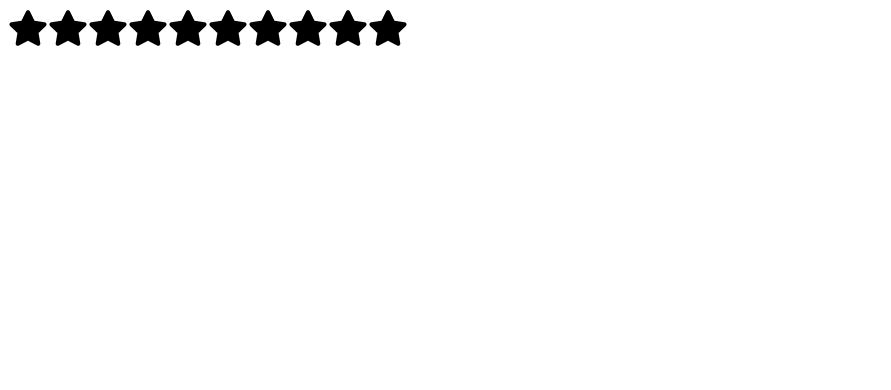
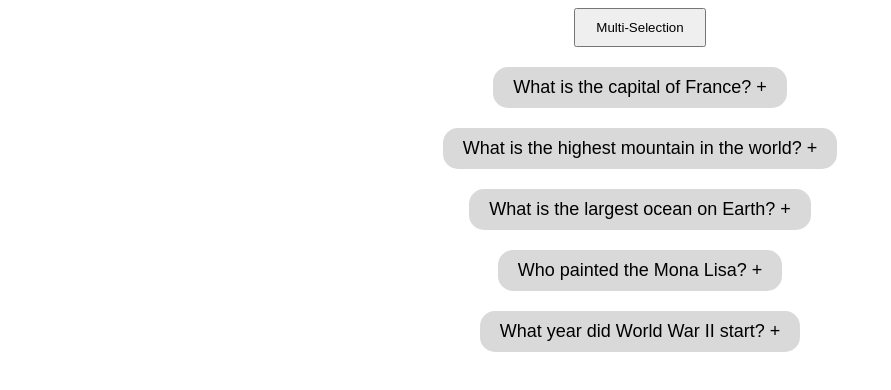
Before and after one commit to CodeLordGh/reactLearn, a React (Vite) app: page / in a window 1280 px wide. Shown: the top 390 px of the page, without its empty margins (0-891 px from the left). Built offline with nearby package versions, Linux system fonts and the light colour scheme.

Commit message:
accordian

```diff
--- a/src/App.jsx
+++ b/src/App.jsx
@@ -5,9 +5,9 @@ import StarRating from "./components/star-rating";
 const App = () => {
   return (
     <div>
-      {/* <Accordian />
-      <RandomColor /> */}
-      <StarRating NoOfStars={10} />
+      <Accordian />
+      {/* <RandomColor /> */}
+      {/* <StarRating NoOfStars={10} /> */}
     </div>
   );
 };
--- a/src/components/Accordian/Accordian.module.css
+++ b/src/components/Accordian/Accordian.module.css
@@ -1,4 +1,6 @@
-
+*{
+    font-family: sans-serif, 'Gill Sans', 'Gill Sans MT', Calibri, 'Trebuchet MS', sans-serif;
+}
 .container {
     display: flex;
     flex-direction: column;
@@ -15,5 +17,5 @@ button {
     padding: 10px 20px;
     border-radius: 15px;
     font-size: large;
-    font-weight: 800;
+    font-weight: 500;
 }
```
